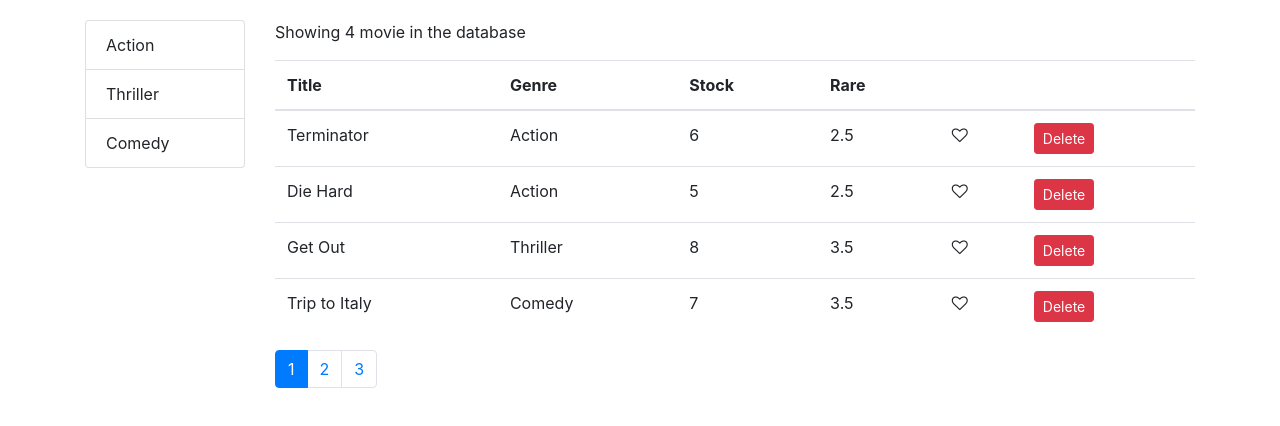
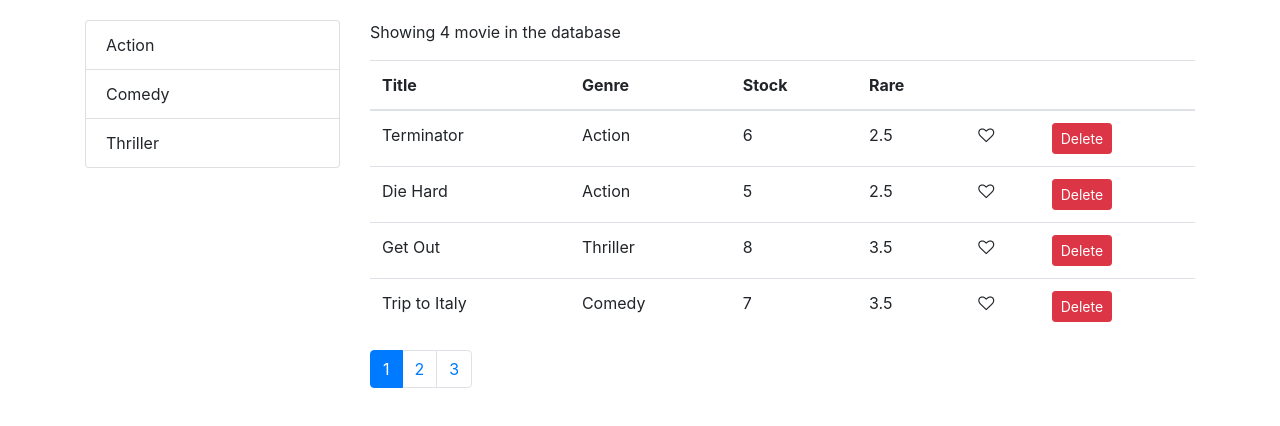
Before and after one commit to Mpinan/ReactProject, a React (Create React App) app in the folder vidly/: page / in a window 1280 px wide. Shown: the top 426 px of the page. Built offline with nearby package versions, Linux system fonts and the light colour scheme.

Commit message:
Added props to listGroup

```diff
--- a/vidly/src/component/common/listGroup.jsx
+++ b/vidly/src/component/common/listGroup.jsx
@@ -1,11 +1,14 @@
 import React, { Component } from "react";
 
-const List = () => {
+const List = props => {
+  const { items } = props;
   return (
     <ul className="list-group">
-      <li className="list-group-item">Action</li>
-      <li className="list-group-item">Thriller</li>
-      <li className="list-group-item">Comedy</li>
+      {items.map(item => (
+        <li key={item._id} className="list-group-item">
+          {item.name}
+        </li>
+      ))}
     </ul>
   );
 };
--- a/vidly/src/component/movies.jsx
+++ b/vidly/src/component/movies.jsx
@@ -50,9 +50,11 @@ class Movies extends Component {
 
     return (
       <div className="row">
-        <div className="col-2">
+        <div className="col-3">
           <List
             items={this.state.genres}
+            textProperty="name"
+            valuePropery="_id"
             onItemSelect={this.handleGenreSelect}
           />
         </div>
```
